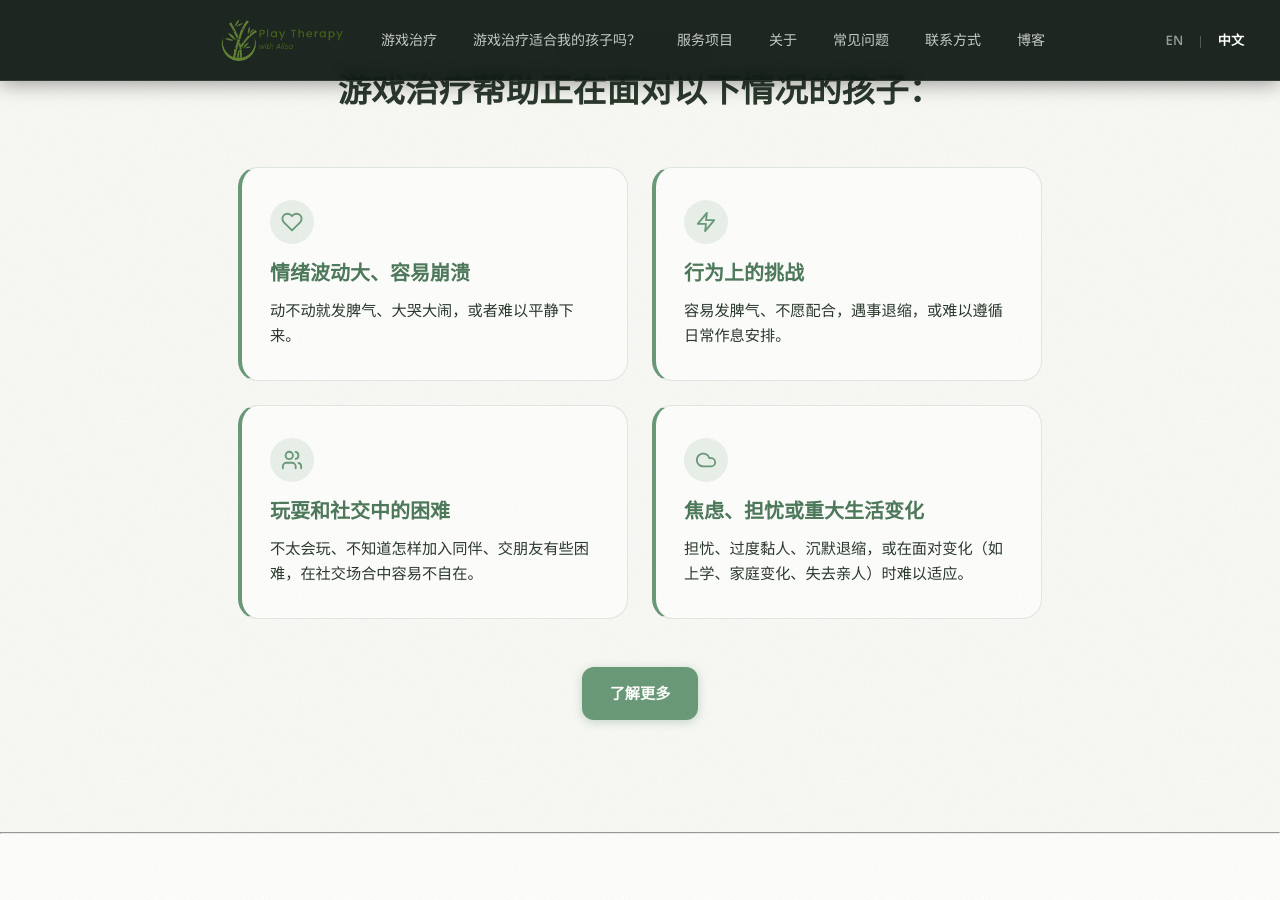
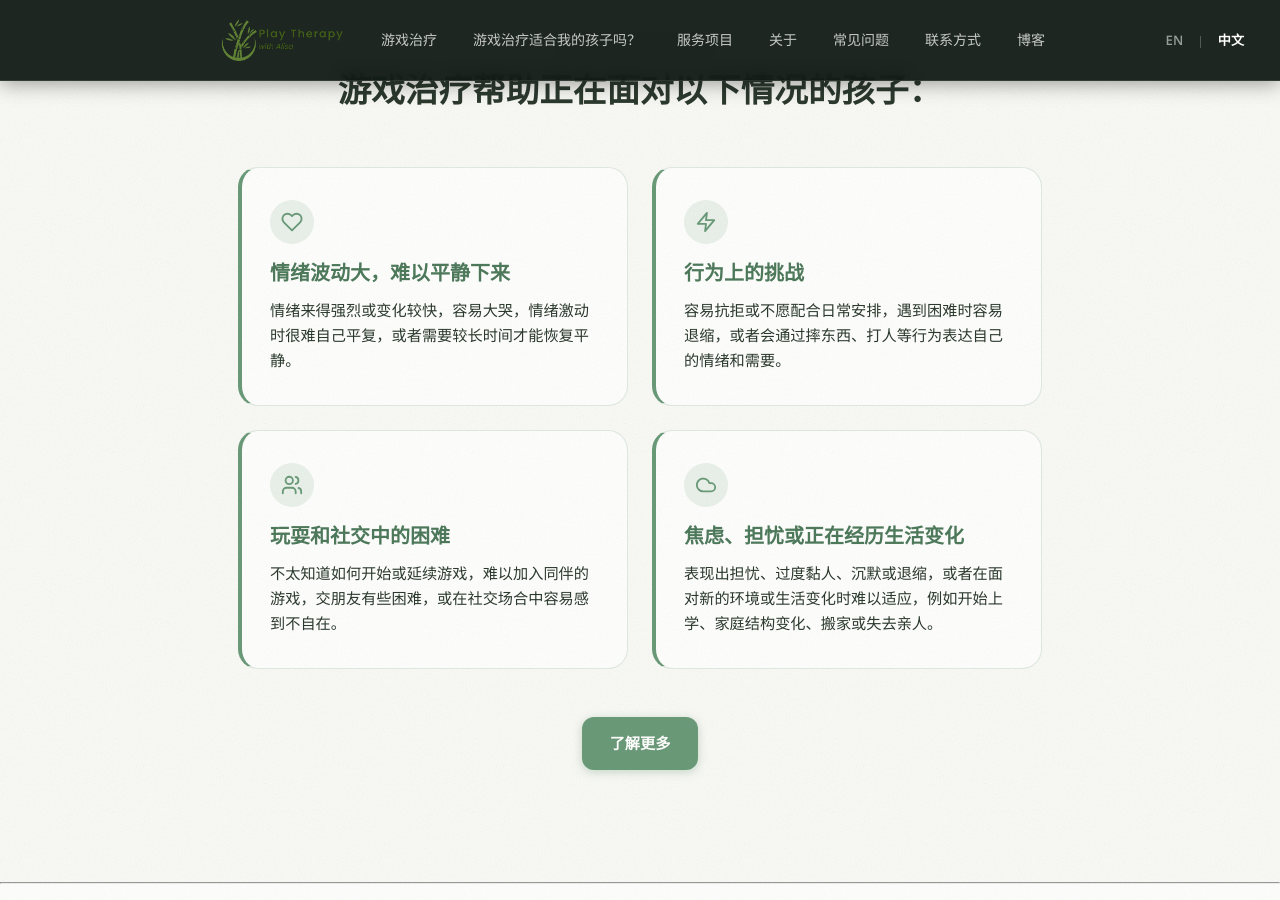
Before and after one commit to nguyentran0212/alisa-website, a Jekyll site: the page built from zh/index.md, in a window 1280 px wide and 900 px high, scrolled down 1904 px. Built offline with Jekyll 4.4.1, drawn with Linux system fonts in a browser that asks for light colours; some of the changed text lies outside the part shown.

Commit message:
中文站：标题改为'在游戏中，遇见孩子'；服务区域标注；重写四张情况卡片

```diff
--- a/_data/zh.yml
+++ b/_data/zh.yml
@@ -16,8 +16,8 @@ footer:
   privacy_policy: "隐私政策"
   copyright_line: "保留所有权利。本网站所有内容受法律保护，未经书面许可不得复制或转载。"
 hero:
-  title: "在游戏中成长"
-  subtitle: "为3–6岁的孩子与家庭提供游戏治疗支持。在游戏中，帮助孩子学会调节情绪、建立自信、掌握社交技。和父母一起建立更安全、更温暖的亲子联结。"
+  title: "在游戏中，遇见孩子"
+  subtitle: "为3–6岁的孩子与家庭提供游戏治疗支持。在游戏中，帮助孩子学会调节情绪、建立自信、掌握社交技巧，并与父母一起建立更安全、更温暖的亲子联结。"
   cta: "了解我的治疗方式"
 sections:
   what_is_play_therapy:
--- a/zh/index.md
+++ b/zh/index.md
@@ -61,8 +61,8 @@ lang: zh
               <path d="M20.84 4.61a5.5 5.5 0 0 0-7.78 0L12 5.67l-1.06-1.06a5.5 5.5 0 0 0-7.78 7.78l1.06 1.06L12 21.23l7.78-7.78 1.06-1.06a5.5 5.5 0 0 0 0-7.78z"/>
             </svg>
           </span>
-          <h3>情绪波动大、容易崩溃</h3>
-          <p>动不动就发脾气、大哭大闹，或者难以平静下来。</p>
+          <h3>情绪波动大，难以平静下来</h3>
+          <p>情绪来得强烈或变化较快，容易大哭，情绪激动时很难自己平复，或者需要较长时间才能恢复平静。</p>
         </article>
         <article class="sign-card">
           <span class="sign-card-icon" aria-hidden="true">
@@ -71,7 +71,7 @@ lang: zh
             </svg>
           </span>
           <h3>行为上的挑战</h3>
-          <p>容易发脾气、不愿配合，遇事退缩，或难以遵循日常作息安排。</p>
+          <p>容易抗拒或不愿配合日常安排，遇到困难时容易退缩，或者会通过摔东西、打人等行为表达自己的情绪和需要。</p>
         </article>
         <article class="sign-card">
           <span class="sign-card-icon" aria-hidden="true">
@@ -83,7 +83,7 @@ lang: zh
             </svg>
           </span>
           <h3>玩耍和社交中的困难</h3>
-          <p>不太会玩、不知道怎样加入同伴、交朋友有些困难，在社交场合中容易不自在。</p>
+          <p>不太知道如何开始或延续游戏，难以加入同伴的游戏，交朋友有些困难，或在社交场合中容易感到不自在。</p>
         </article>
         <article class="sign-card">
           <span class="sign-card-icon" aria-hidden="true">
@@ -91,8 +91,8 @@ lang: zh
               <path d="M17.5 19H9a7 7 0 1 1 6.71-9h1.79a4.5 4.5 0 1 1 0 9Z"/>
             </svg>
           </span>
-          <h3>焦虑、担忧或重大生活变化</h3>
-          <p>担忧、过度黏人、沉默退缩，或在面对变化（如上学、家庭变化、失去亲人）时难以适应。</p>
+          <h3>焦虑、担忧或正在经历生活变化</h3>
+          <p>表现出担忧、过度黏人、沉默或退缩，或者在面对新的环境或生活变化时难以适应，例如开始上学、家庭结构变化、搬家或失去亲人。</p>
         </article>
       </div>
       <p style="text-align: center; margin-top: 48px;">
```
Also changed, not shown: other parts of zh/index.md (+1 -1 lines).
